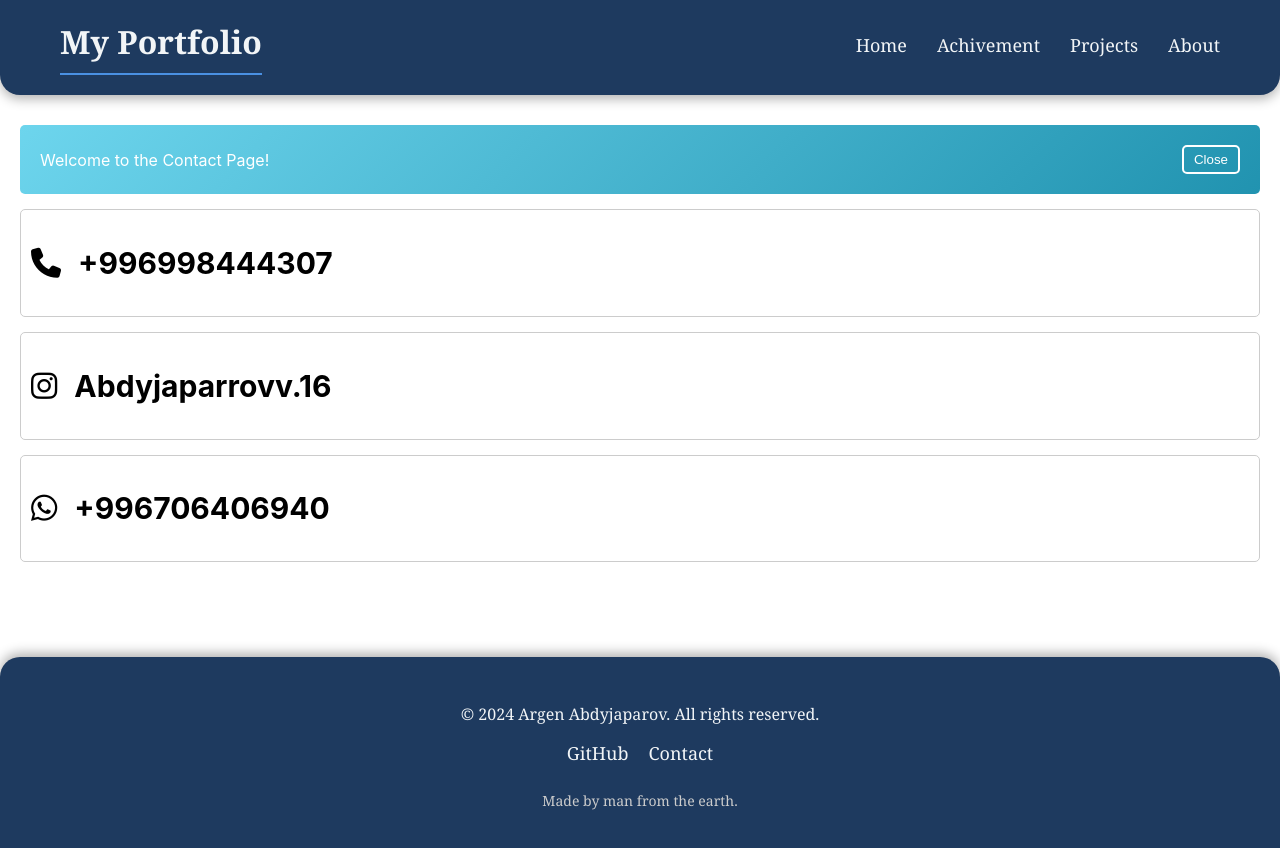
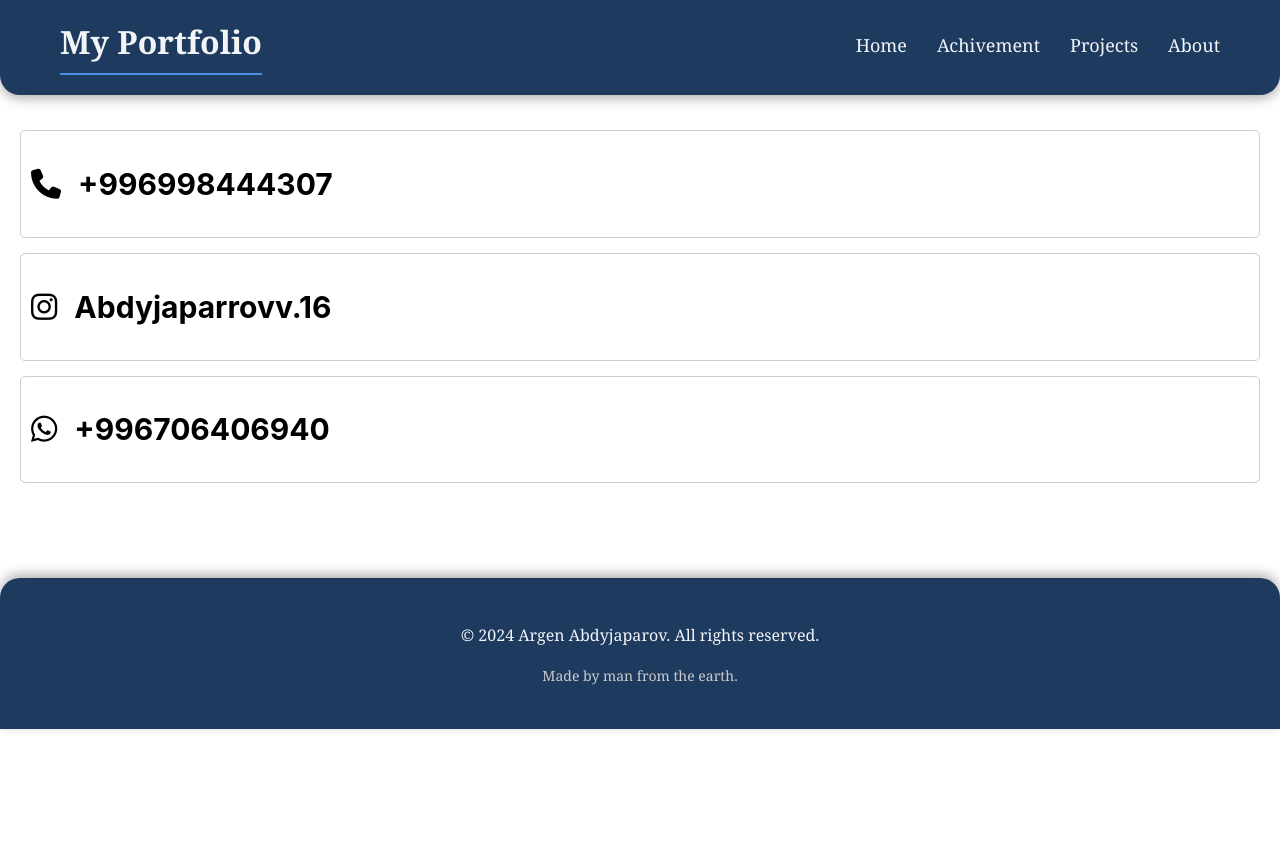
Before and after one commit to Abdyjaparov/argen-abdyjaparov, a React (Create React App) app: page /Contact in a window 1280 px wide. Shown: the top 848 px of the page. After the commit the page ends 800 px from the top, so only its background shows below. Built offline with nearby package versions, Linux system fonts and the light colour scheme.

Commit message:
uigyhjh,
hk,gk,gku,g

```diff
--- a/src/Components/Footer.js
+++ b/src/Components/Footer.js
@@ -5,11 +5,7 @@ const Footer = () => {
     return (
         <footer className="footer">
             <p className='p1'>© 2024 Argen Abdyjaparov. All rights reserved.</p>
-            <div className="footer-links">
-                <a href="https://github.com/Abdyjaparov" target="_blank" rel="noopener noreferrer">GitHub</a>
-                <a href="/Contact">Contact</a>
 
-            </div>
             <p className='made-man'>Made by man from the earth. </p>
         </footer>
     );
--- a/src/Pages/Achivement.js
+++ b/src/Pages/Achivement.js
@@ -3,7 +3,7 @@ import '../Style/Achivement.css';
 
 const Achivement = () => {
     return (
-        <main>
+        <>
             <div>
                 <h1>My achievements in sports</h1>
                 <h3>Here's the translation with appropriate punctuation:
@@ -13,7 +13,7 @@ const Achivement = () => {
                 <h1>My academic achievements</h1>
                 <h3>My academic achievements are not bad. Starting from the 1st grade, I received various certificates in different subjects until the 7th grade. Due to my interests, I stopped studying in the 8th and 9th grades. My achievements in the IT field are also quite good; I have a solid understanding of JavaScript, Python, and React.</h3>
             </div>
-        </main>
+        </>
 
     )
 }
--- a/src/Pages/Contact.js
+++ b/src/Pages/Contact.js
@@ -2,14 +2,7 @@ import React, { useState, useEffect } from "react";
 import '@fortawesome/fontawesome-free/css/all.min.css'; // Импортируем Font Awesome
 import '../Style/Contact.css';
 
-const Banner = ({ message, onClose }) => {
-    return (
-        <div className="banner">
-            {message}
-            <button onClick={onClose}>Close</button>
-        </div>
-    );
-};
+
 
 const Contact = () => {
     const [showBanner, setShowBanner] = useState(false);
@@ -35,7 +28,7 @@ const Contact = () => {
 
     return (
         <main style={{ padding: '20px' }}>
-            {showBanner && <Banner message="Welcome to the Contact Page!" onClose={handleCloseBanner} />}
+
             <div className="contact-info" onClick={() => copyToClipboard("+996998444307")}>
                 <h2><i className="fas fa-phone"></i> +996998444307</h2>
             </div>
```
